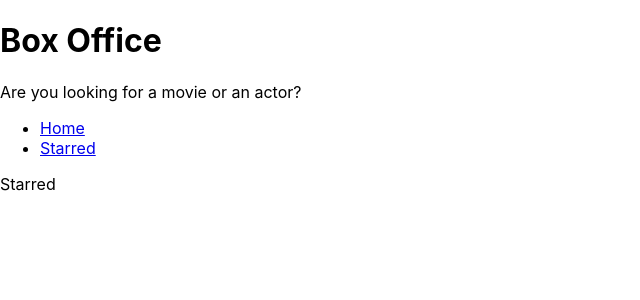
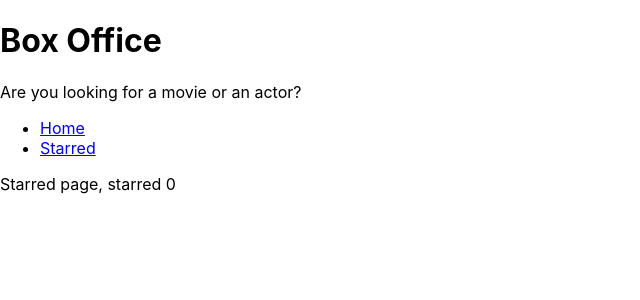
Before and after one commit to amartya324/box-office, a React (Create React App) app: page /starred in a window 1280 px wide. Shown: the top 300 px of the page, without its empty margins (0-640 px from the left). Built offline with nearby package versions, Linux system fonts and the light colour scheme.

Commit message:
created useStarredShows custom hook. placed all useStarredShows  hook logic in a separate file. tell user whether shows is starred or not

```diff
--- a/src/components/shows/ShowCard.jsx
+++ b/src/components/shows/ShowCard.jsx
@@ -1,4 +1,4 @@
-const ShowCard = ({ name, image, id, summary, onStarMeClick }) => {
+const ShowCard = ({ name, image, id, summary, onStarMeClick, isStarred }) => {
   const summaryStripped = summary
     ? summary.split(' ').slice(0, 10).join(' ').replace(/<.+?>/g, '')
     : 'No description';
@@ -15,7 +15,7 @@ const ShowCard = ({ name, image, id, summary, onStarMeClick }) => {
           Read More
         </a>
         <button type="button" onClick={() => onStarMeClick(id)}>
-          Star me
+          {isStarred ? 'Unstar me' : 'Star me'}
         </button>
       </div>
     </div>
--- a/src/components/shows/ShowGrid.jsx
+++ b/src/components/shows/ShowGrid.jsx
@@ -1,33 +1,8 @@
-import { useEffect, useReducer } from 'react';
 import ShowCard from './ShowCard';
+import { useStarredShows } from '../../lib/useStarredShows';
 
-const usePersistedReducer = (reducer, initialState, localStorageKey) => {
-  const [state, dispatch] = useReducer(reducer, initialState, initial => {
-    const persistedValue = localStorage.getItem(localStorageKey);
-    return persistedValue ? JSON.parse(persistedValue) : initial;
-  });
-  useEffect(() => {
-    localStorage.setItem(localStorageKey, JSON.stringify(state));
-  }, [state, localStorageKey]);
-  return [state, dispatch];
-};
-
-const starredShowsReducer = (currentStarred, action) => {
-  switch (action.type) {
-    case 'STAR':
-      return currentStarred.concat(action.showId);
-    case 'UNSTAR':
-      return currentStarred.filter(showId => showId !== action.showId);
-    default:
-      return currentStarred;
-  }
-};
 const ShowGrid = ({ shows }) => {
-  const [starredShows, dispatchStarred] = usePersistedReducer(
-    starredShowsReducer,
-    [],
-    'starredShows'
-  );
+  const [starredShows, dispatchStarred] = useStarredShows();
 
   const onStarMeClick = showId => {
     const isStarred = starredShows.includes(showId);
@@ -50,6 +25,7 @@ const ShowGrid = ({ shows }) => {
           }
           summary={data.show.summary}
           onStarMeClick={onStarMeClick}
+          isStarred={starredShows.includes(data.show.id)}
         />
       ))}
     </div>
--- /dev/null
+++ b/src/lib/useStarredShows.jsx
@@ -0,0 +1,27 @@
+import { useReducer, useEffect } from 'react';
+
+const usePersistedReducer = (reducer, initialState, localStorageKey) => {
+  const [state, dispatch] = useReducer(reducer, initialState, initial => {
+    const persistedValue = localStorage.getItem(localStorageKey);
+    return persistedValue ? JSON.parse(persistedValue) : initial;
+  });
+  useEffect(() => {
+    localStorage.setItem(localStorageKey, JSON.stringify(state));
+  }, [state, localStorageKey]);
+  return [state, dispatch];
+};
+
+const starredShowsReducer = (currentStarred, action) => {
+  switch (action.type) {
+    case 'STAR':
+      return currentStarred.concat(action.showId);
+    case 'UNSTAR':
+      return currentStarred.filter(showId => showId !== action.showId);
+    default:
+      return currentStarred;
+  }
+};
+
+export const useStarredShows = () => {
+  return usePersistedReducer(starredShowsReducer, [], 'starredShows');
+};
--- a/src/pages/Starred..jsx
+++ b/src/pages/Starred..jsx
@@ -1,5 +1,8 @@
+import { useStarredShows } from '../lib/useStarredShows';
+
 const Starred = () => {
-  return <div>Starred</div>;
+  const [starredShows] = useStarredShows();
+  return <div>Starred page, starred {starredShows.length}</div>;
 };
 
 export default Starred;
```
